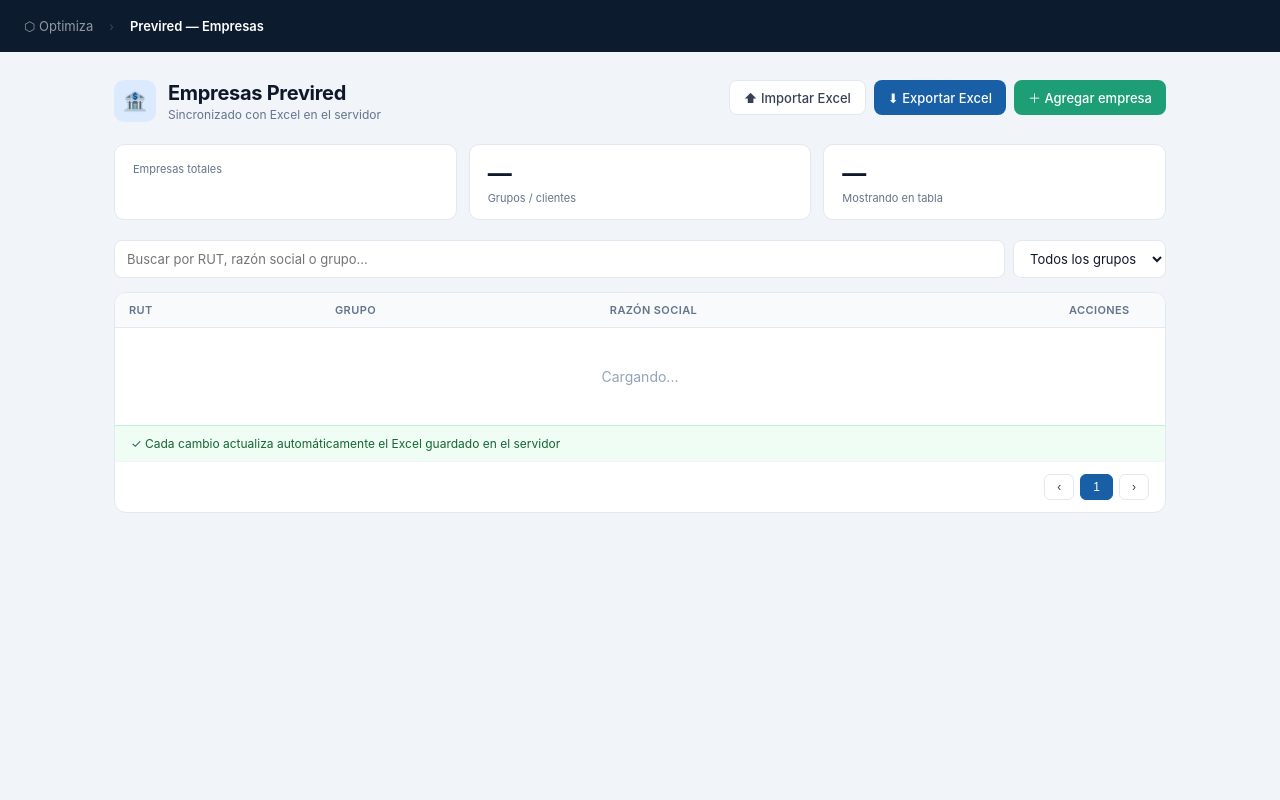
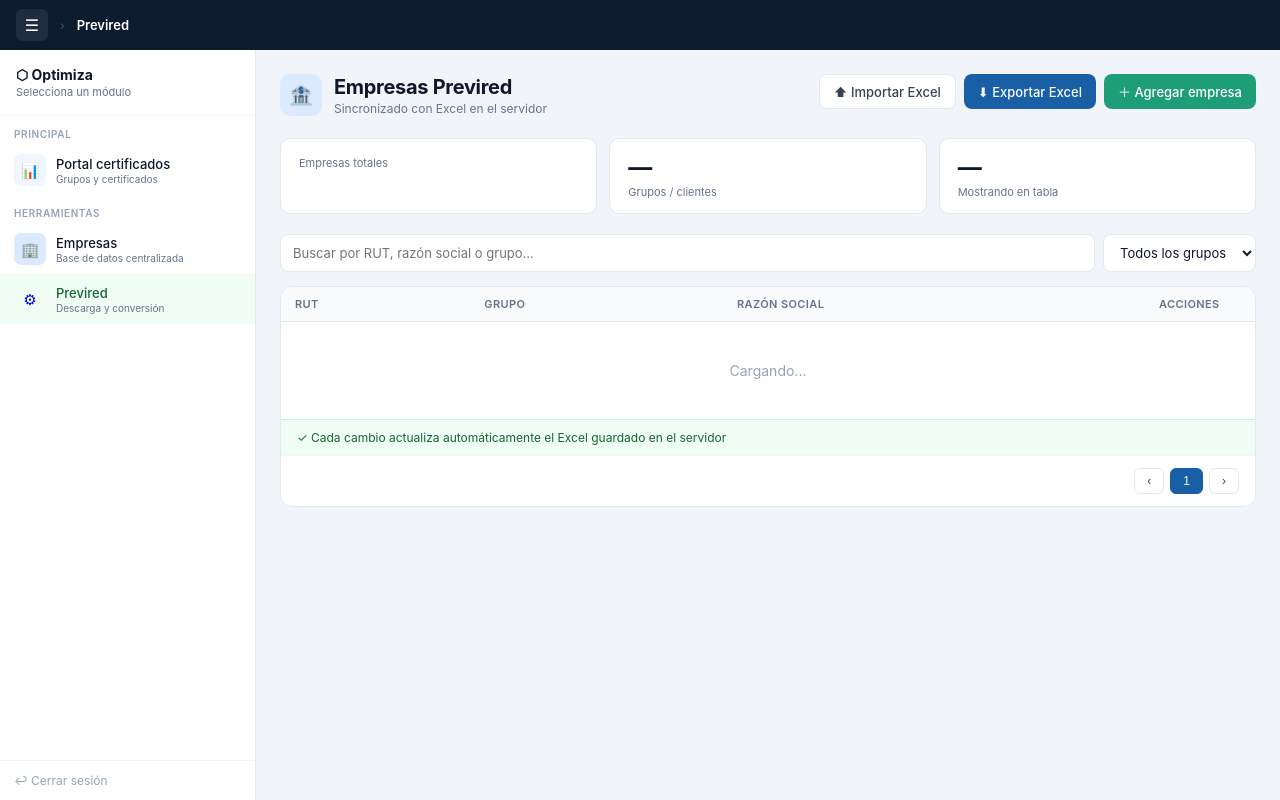
Before and after one commit to EpavezOptimiza/certificados-cotizaciones, a Flask app: template templates/previred.html in a window 1280 px wide. Run offline with Flask 3, Linux system fonts and the light colour scheme; the template is opened without the code that fills it, so the values that code supplies are empty.

Commit message:
feat: agregar panel lateral con navegación a previred.html

```diff
--- a/templates/previred.html
+++ b/templates/previred.html
@@ -6,13 +6,32 @@
 <title>Previred — Empresas</title>
 <style>
 *{box-sizing:border-box;margin:0;padding:0}
-body{font-family:-apple-system,BlinkMacSystemFont,'Segoe UI',sans-serif;background:#f1f5f9;color:#0f172a;min-height:100vh}
-.topnav{background:#0d1b2e;padding:0 24px;height:52px;display:flex;align-items:center;gap:16px;position:sticky;top:0;z-index:10}
-.topnav a{color:rgba(255,255,255,.55);font-size:13px;text-decoration:none;transition:color .15s}
-.topnav a:hover{color:#fff}
-.topnav .sep{color:rgba(255,255,255,.2);font-size:12px}
-.topnav .cur{color:#fff;font-weight:600;font-size:13px}
-.page{max-width:1100px;margin:0 auto;padding:28px 24px}
+body{font-family:-apple-system,BlinkMacSystemFont,'Segoe UI',sans-serif;background:#f1f5f9;color:#0f172a;min-height:100vh;display:flex;flex-direction:column}
+.topnav{background:#0d1b2e;padding:0 16px;height:50px;display:flex;align-items:center;gap:12px;position:sticky;top:0;z-index:20;flex-shrink:0}
+.toggle-btn{width:32px;height:32px;border-radius:6px;background:rgba(255,255,255,.08);border:none;color:#fff;cursor:pointer;font-size:16px;display:flex;align-items:center;justify-content:center;transition:background .15s;flex-shrink:0}
+.toggle-btn:hover{background:rgba(255,255,255,.15)}
+.nav-sep{color:rgba(255,255,255,.25);font-size:12px}
+.nav-cur{color:#fff;font-weight:600;font-size:13px}
+.layout{display:flex;flex:1;overflow:hidden;height:calc(100vh - 50px)}
+.side-panel{width:0;overflow:hidden;transition:width .25s ease;background:#fff;border-right:1px solid #e2e8f0;flex-shrink:0;display:flex;flex-direction:column}
+.side-panel.open{width:256px}
+.panel-inner{width:256px;display:flex;flex-direction:column;height:100%}
+.panel-header{padding:16px;border-bottom:1px solid #f1f5f9;flex-shrink:0}
+.panel-brand{font-size:14px;font-weight:700;color:#0f172a}
+.panel-sub{font-size:11px;color:#64748b;margin-top:2px}
+.panel-section-label{font-size:10px;font-weight:600;color:#94a3b8;text-transform:uppercase;letter-spacing:.6px;padding:12px 14px 5px}
+.nav-item{display:flex;align-items:center;gap:10px;padding:9px 14px;cursor:pointer;transition:background .12s;text-decoration:none}
+.nav-item:hover{background:#f8fafc}
+.nav-item.active{background:#f0fdf4}
+.nav-icon{width:32px;height:32px;border-radius:7px;display:flex;align-items:center;justify-content:center;font-size:15px;flex-shrink:0}
+.nav-title{font-size:13px;font-weight:500;color:#0f172a}
+.nav-item.active .nav-title{color:#166534}
+.nav-item-sub{font-size:10px;color:#64748b;margin-top:1px}
+.panel-footer{margin-top:auto;padding:12px 14px;border-top:1px solid #f1f5f9}
+.logout-link{font-size:12px;color:#94a3b8;cursor:pointer;text-decoration:none;display:flex;align-items:center;gap:5px}
+.logout-link:hover{color:#dc2626}
+.main-content{flex:1;overflow-y:auto;padding:24px}
+.page{max-width:1100px;margin:0 auto}
 .header{display:flex;align-items:flex-start;justify-content:space-between;margin-bottom:22px;gap:12px}
 .header-left{display:flex;align-items:center;gap:12px}
 .header-icon{width:42px;height:42px;background:#dbeafe;border-radius:10px;display:flex;align-items:center;justify-content:center;font-size:20px;flex-shrink:0}
@@ -68,12 +87,40 @@ tr:hover td{background:#fafbfc}
 <body>
 
 <div class="topnav">
-  <a href="/">⬡ Optimiza</a>
-  <span class="sep">›</span>
-  <span class="cur">Previred — Empresas</span>
+  <button class="toggle-btn" onclick="togglePanel()" id="toggle-btn" title="Menú">☰</button>
+  <span class="nav-sep">›</span>
+  <span class="nav-cur">Previred</span>
 </div>
 
-<div class="page">
+<div class="layout">
+  <div class="side-panel open" id="side-panel">
+    <div class="panel-inner">
+      <div class="panel-header">
+        <div class="panel-brand">⬡ Optimiza</div>
+        <div class="panel-sub">Selecciona un módulo</div>
+      </div>
+      <div class="panel-section-label">Principal</div>
+      <a href="/" class="nav-item">
+        <div class="nav-icon" style="background:#eff6ff">📊</div>
+        <div><div class="nav-title">Portal certificados</div><div class="nav-item-sub">Grupos y certificados</div></div>
+      </a>
+      <div class="panel-section-label">Herramientas</div>
+      <a href="/empresas" class="nav-item">
+        <div class="nav-icon" style="background:#dbeafe">🏢</div>
+        <div><div class="nav-title">Empresas</div><div class="nav-item-sub">Base de datos centralizada</div></div>
+      </a>
+      <a href="/previred" class="nav-item active">
+        <div class="nav-icon" style="background:#f0fdf4">⚙</div>
+        <div><div class="nav-title">Previred</div><div class="nav-item-sub">Descarga y conversión</div></div>
+      </a>
+      <div class="panel-footer">
+        <a href="/logout" class="logout-link">↩ Cerrar sesión</a>
+      </div>
+    </div>
+  </div>
+
+  <div class="main-content">
+  <div class="page">
   <div class="header">
     <div class="header-left">
       <div class="header-icon">🏦</div>
@@ -129,7 +176,8 @@ tr:hover td{background:#fafbfc}
       </div>
     </div>
   </div>
-</div>
+  </div><!-- fin main-content -->
+</div><!-- fin layout -->
 
 <!-- Modal agregar/editar -->
 <div class="modal-bg" id="modal-bg" onclick="if(event.target===this)cerrarModal()">
@@ -149,6 +197,12 @@ tr:hover td{background:#fafbfc}
 
 <script>
 let _pag=1, _perPag=20, _total=0, _editId=null, _q='', _g='';
+let _panelOpen=true;
+function togglePanel(){
+  _panelOpen=!_panelOpen;
+  document.getElementById('side-panel').classList.toggle('open',_panelOpen);
+  document.getElementById('toggle-btn').textContent=_panelOpen?'✕':'☰';
+}
 
 async function cargar(){
   const params = new URLSearchParams({q:_q, grupo:_g, page:_pag, per_page:_perPag});
```
